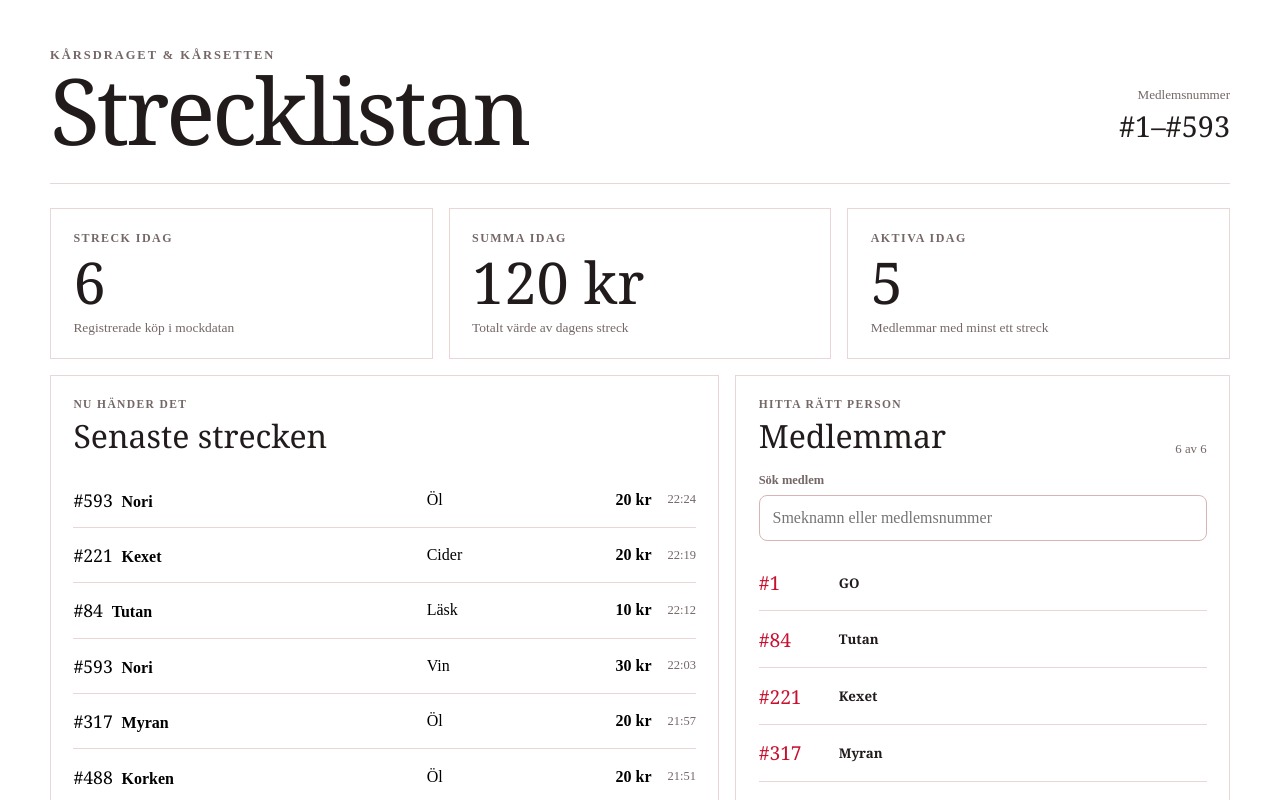
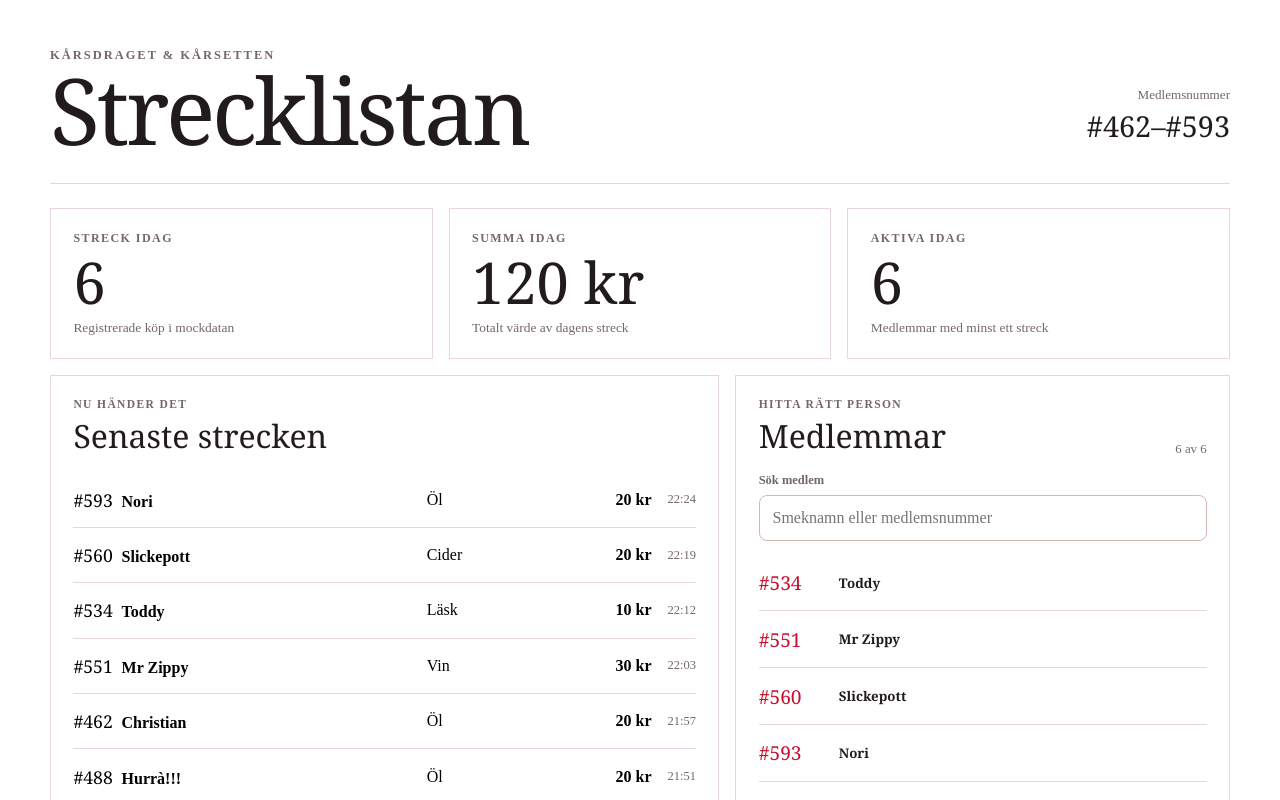
Before and after one commit to CarloBarone-info/karsdraget-strecklistan, a React (Vite) app: page / in a window 1280 px wide. Shown: the top 800 px of the page. Built offline with nearby package versions, Linux system fonts and the light colour scheme.

Commit message:
chore(mock-data): actual orchestra nicknames to be used

```diff
--- a/src/data/mockData.ts
+++ b/src/data/mockData.ts
@@ -1,12 +1,12 @@
 import type { Member, Product, Streck } from "../types/domain";
 
 export const mockMembers: Member[] = [
-  { id: 1, nickname: "GO", active: true },
-  { id: 84, nickname: "Tutan", active: true },
-  { id: 221, nickname: "Kexet", active: true },
-  { id: 317, nickname: "Myran", active: true },
-  { id: 488, nickname: "Korken", active: true },
+  { id: 534, nickname: "Toddy", active: true },
+  { id: 551, nickname: "Mr Zippy", active: true },
+  { id: 560, nickname: "Slickepott", active: true },
   { id: 593, nickname: "Nori", active: true },
+  { id: 488, nickname: "Hurrà!!!", active: true },
+  { id: 462, nickname: "Christian", active: true },
 ];
 
 export const mockProducts: Product[] = [
@@ -26,28 +26,28 @@ export const mockStrecks: Streck[] = [
   },
   {
     id: 2,
-    memberId: 221,
+    memberId: 560,
     productId: "cider",
     priceOre: 2000,
     createdAt: "2026-09-16T22:19:00+02:00",
   },
   {
     id: 3,
-    memberId: 84,
+    memberId: 534,
     productId: "soda",
     priceOre: 1000,
     createdAt: "2026-09-16T22:12:00+02:00",
   },
   {
     id: 4,
-    memberId: 593,
+    memberId: 551,
     productId: "wine",
     priceOre: 3000,
     createdAt: "2026-09-16T22:03:00+02:00",
   },
   {
     id: 5,
-    memberId: 317,
+    memberId: 462,
     productId: "beer",
     priceOre: 2000,
     createdAt: "2026-09-16T21:57:00+02:00",
```
